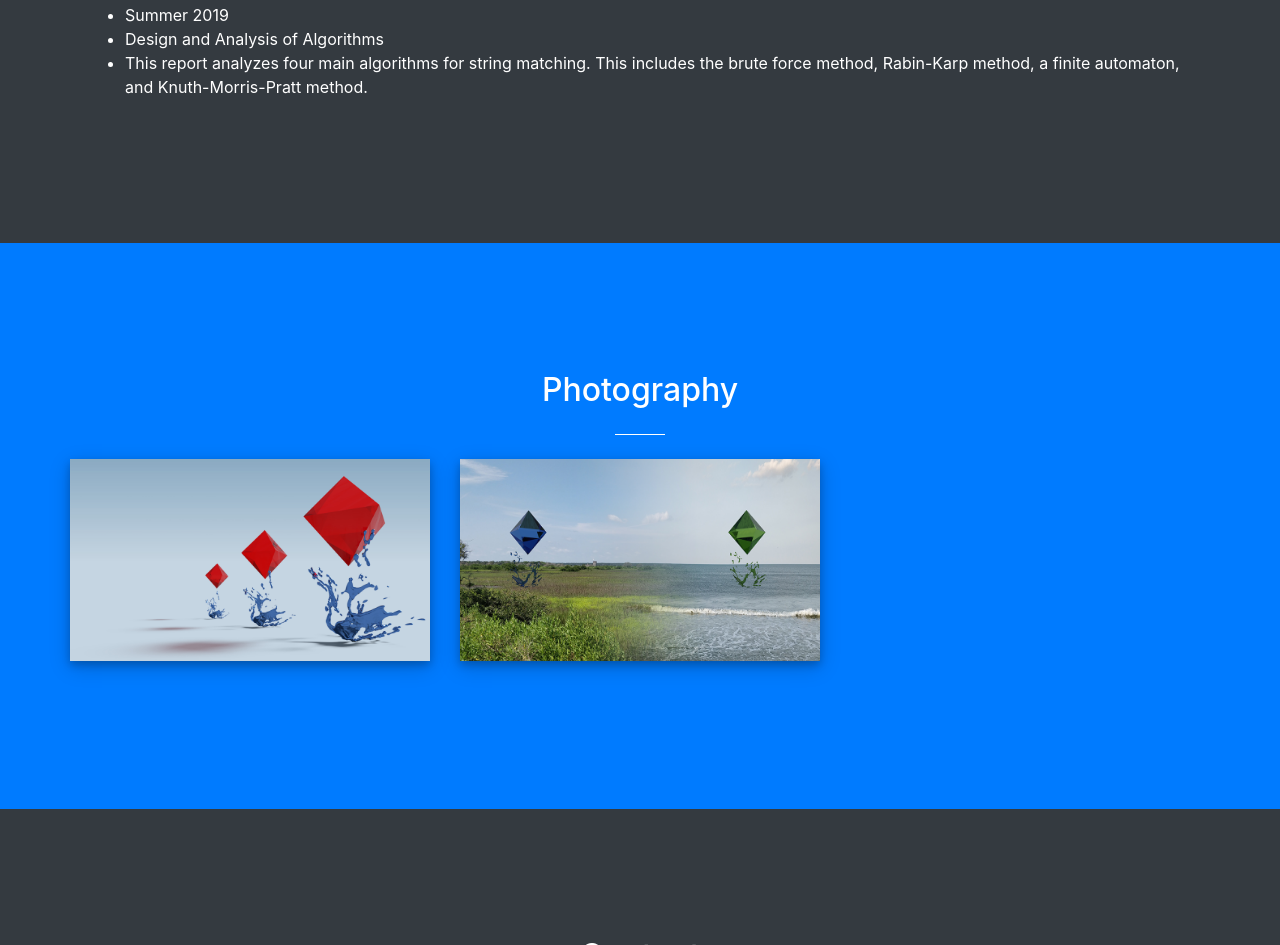
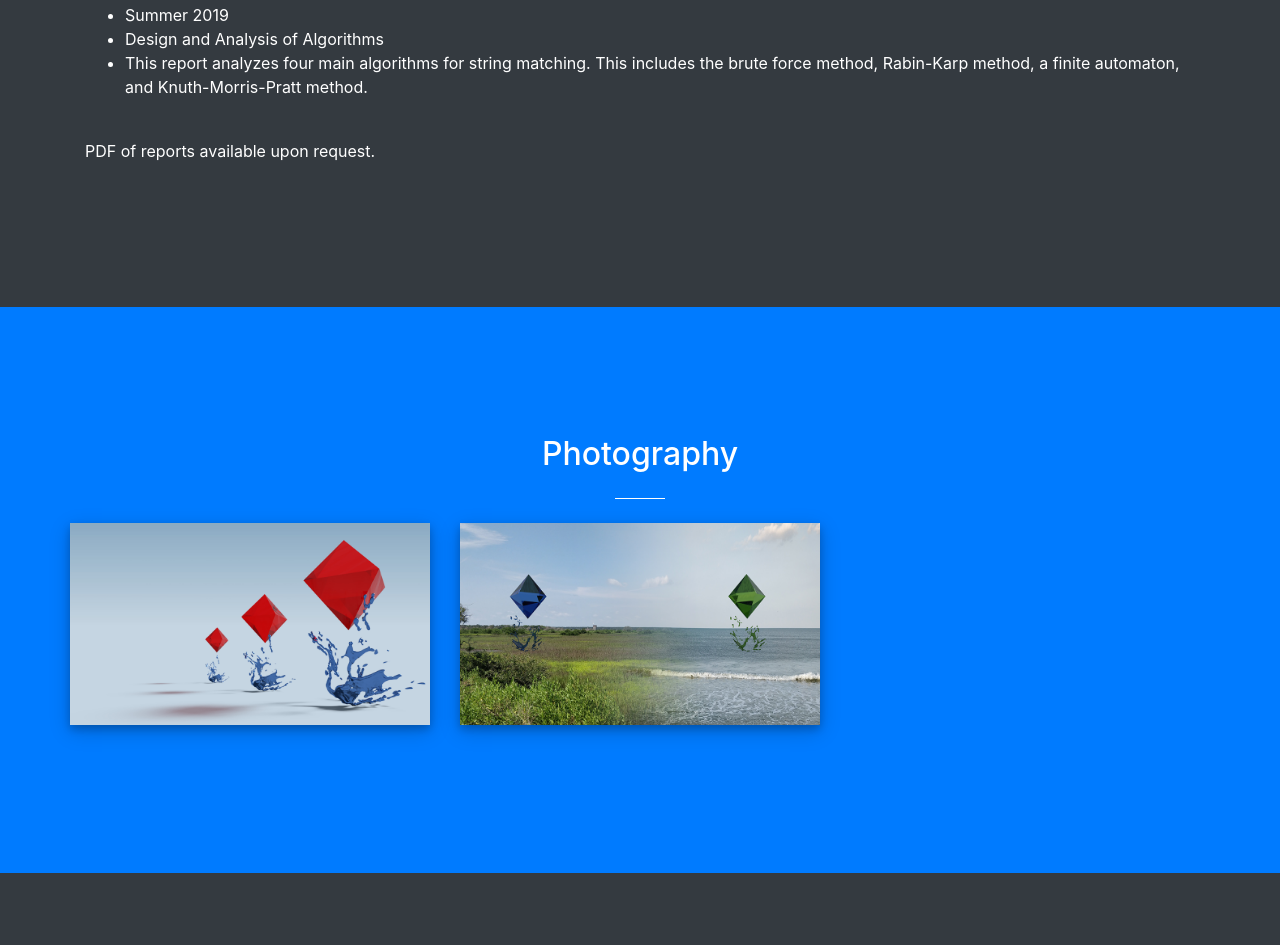
Before and after one commit to asultan7890/asultan7890.github.io, a website with bundled scripts: page index.html in a window 1280 px wide. Shown: the part 4759-5704 px from the top of the page. Built offline with nearby package versions, Linux system fonts and the light colour scheme.

Commit message:
small update to reports

```diff
--- a/index.html
+++ b/index.html
@@ -504,6 +504,8 @@
             </ul>
             </div>
           </a>
+          <br>
+          <p>PDF of reports available upon request.</p>
 
       </div>
     </section>
@@ -555,7 +557,6 @@
                      </a>
                    </div>
 
-
                  </div>
                </div>
              </section>
@@ -589,7 +590,6 @@
         </div>
       </section>
 
-
     <!-- Footer -->
     <footer class="bg-primary text-white">
       <div class="text-center">
```
